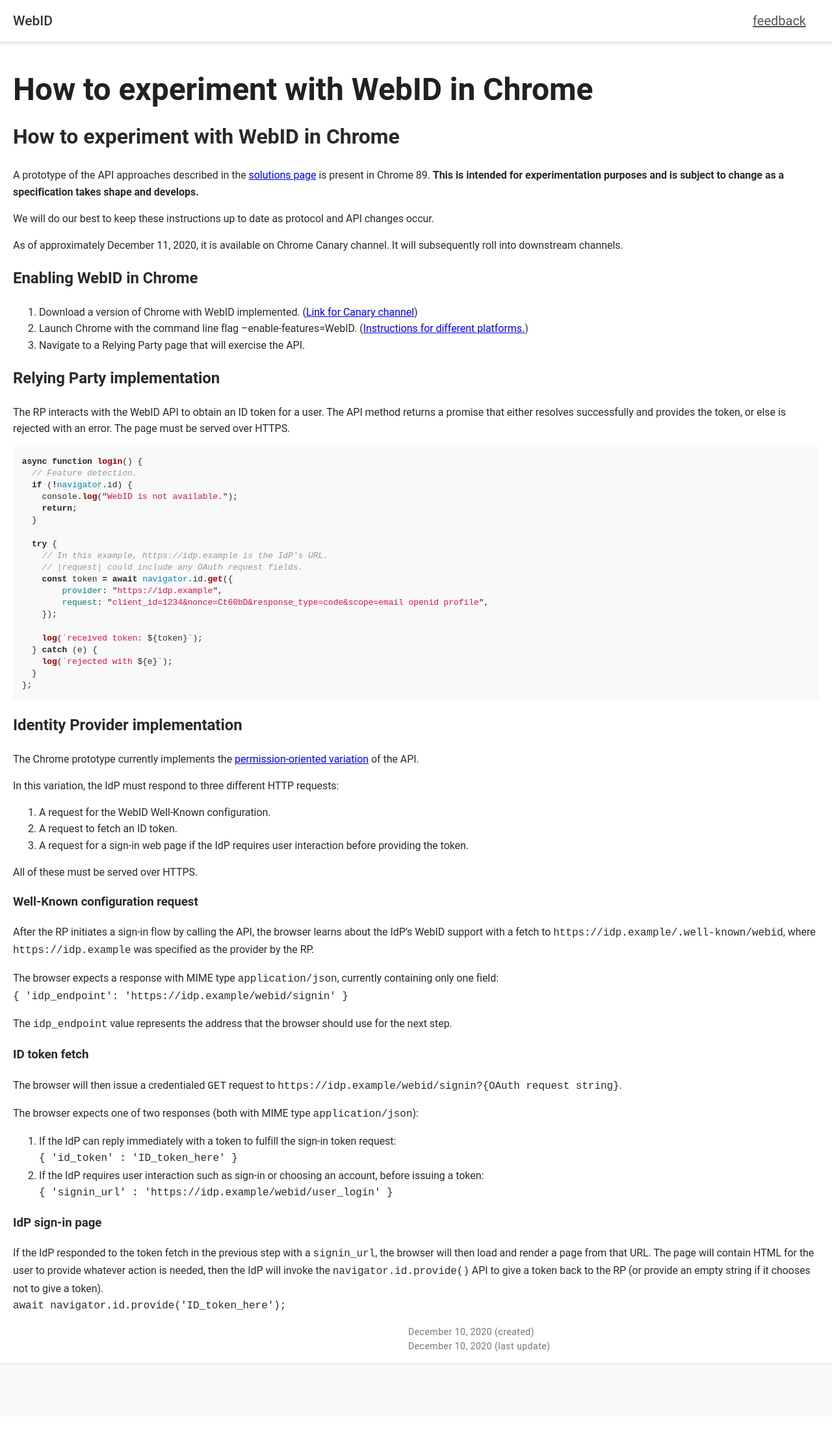
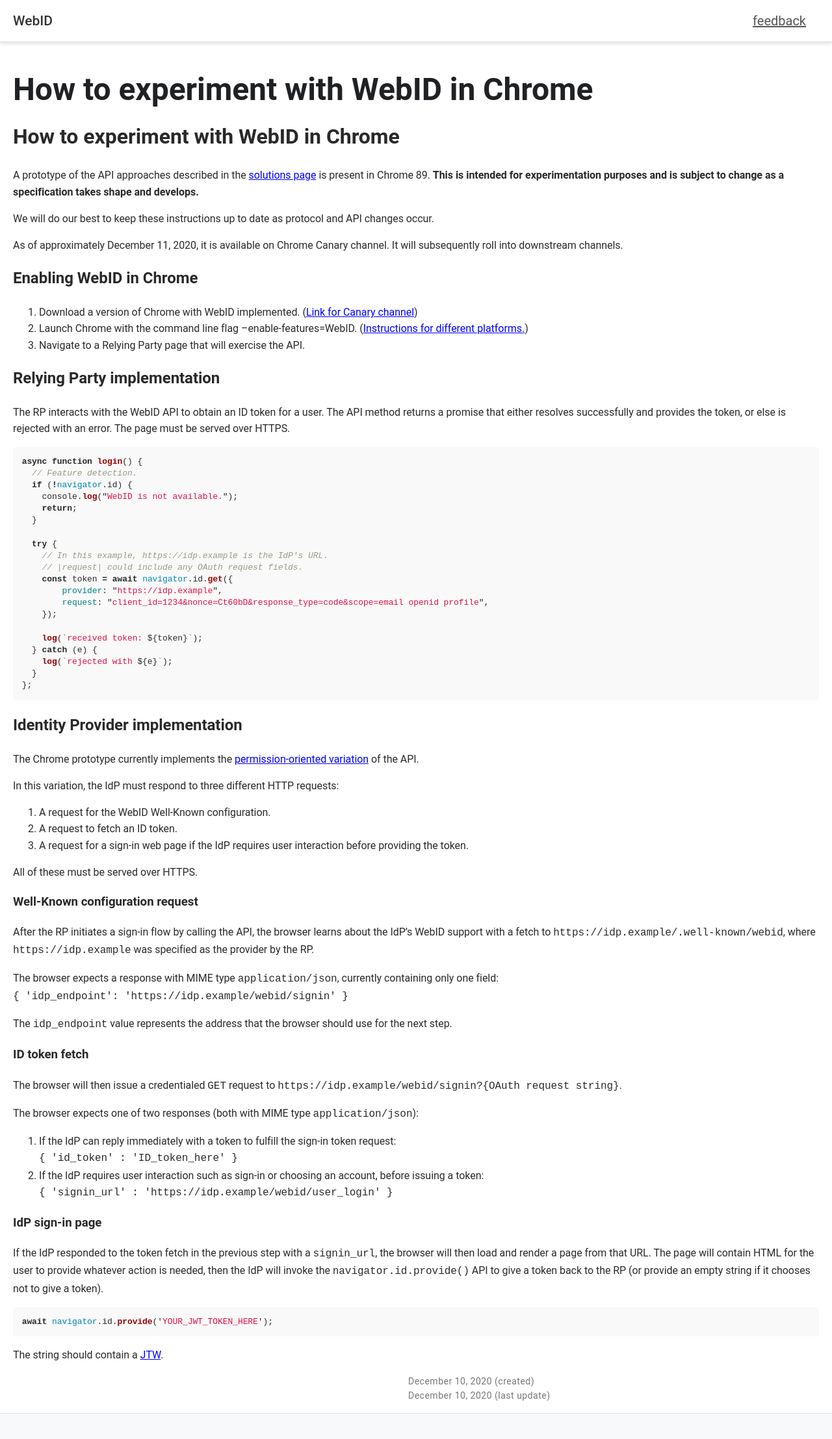
Before and after one commit to w3c-fedid/FedCM, a Jekyll site: the page built from HOWTO.md, in a window 1280 px wide. Shown: the top 2215 px of the page at 65% size. Built offline with Jekyll 4.4.1, drawn with Linux system fonts in a browser that asks for light colours; some web fonts are replaced.

Commit message:
Update HOWTO.md

````diff
--- a/HOWTO.md
+++ b/HOWTO.md
@@ -79,4 +79,9 @@ The browser expects one of two responses (both with MIME type `application/json`
 ### IdP sign-in page
 
 If the IdP responded to the token fetch in the previous step with a `signin_url`, the browser will then load and render a page from that URL. The page will contain HTML for the user to provide whatever action is needed, then the IdP will invoke the `navigator.id.provide()` API to give a token back to the RP (or provide an empty string if it chooses not to give a token).<br>
-```await navigator.id.provide('ID_token_here');```
+
+```javascript
+await navigator.id.provide('YOUR_JWT_TOKEN_HERE');
+```
+
+The string should contain a [JTW](https://jwt.io/).
````
